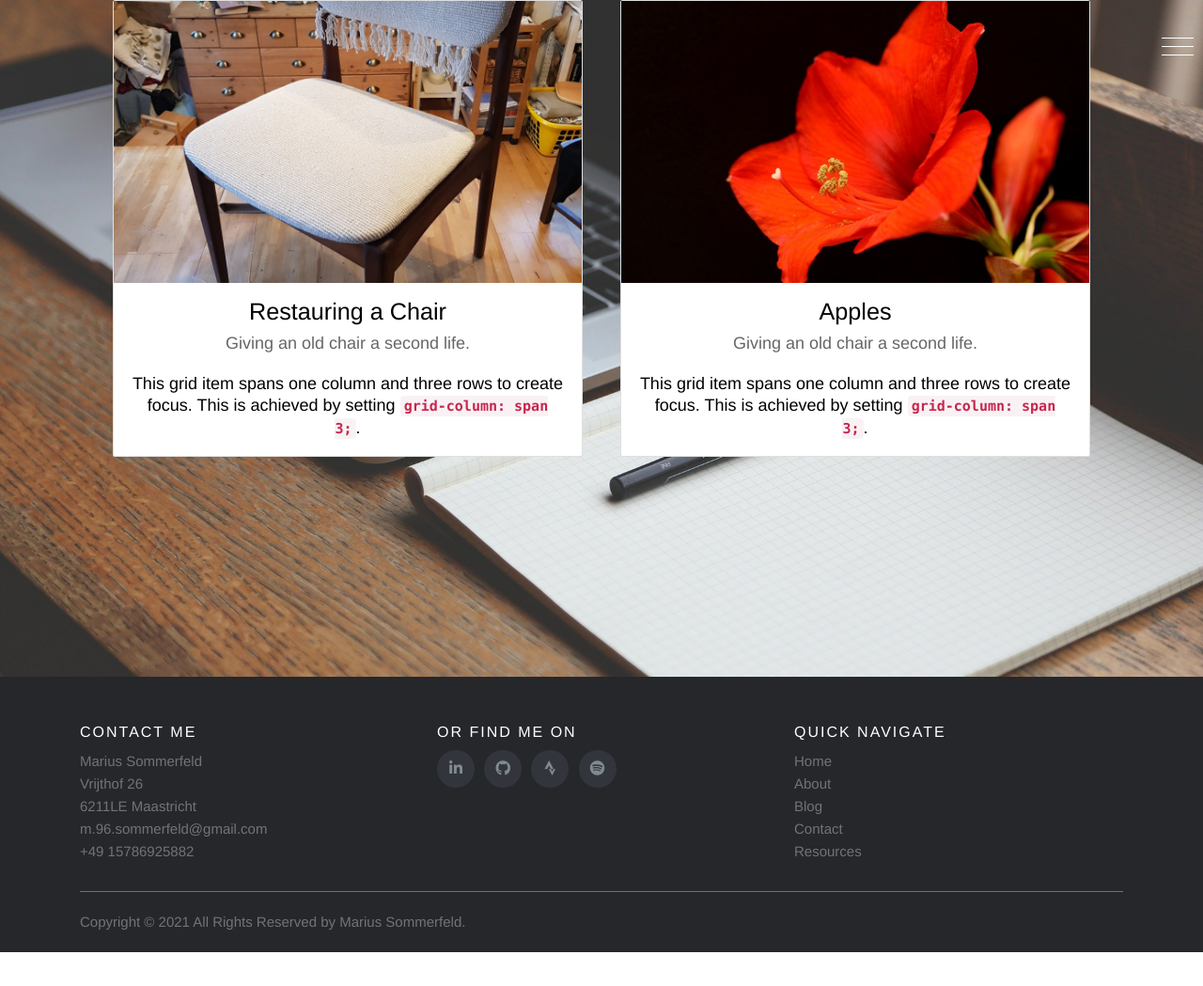
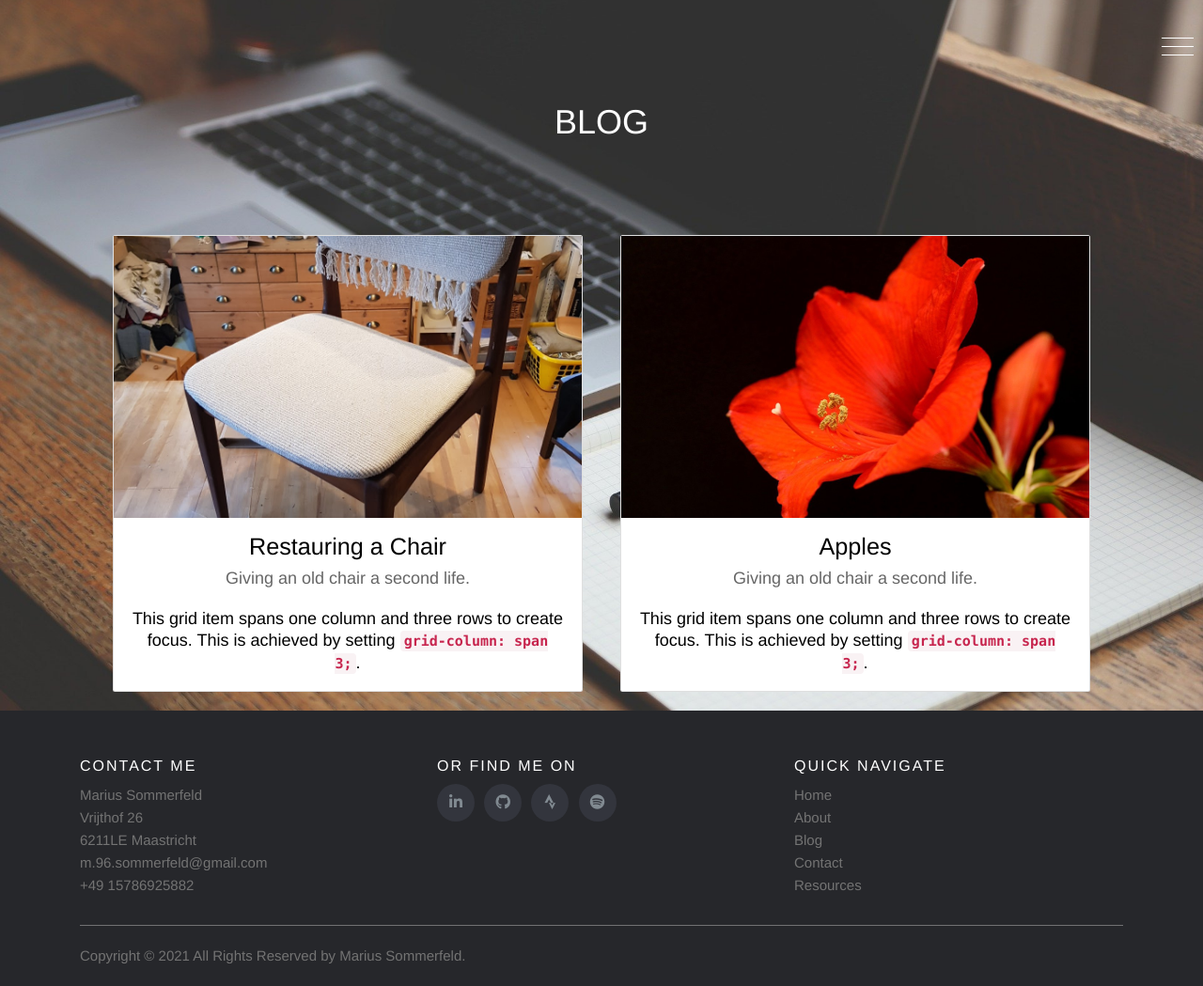
Before and after one commit to Marius-So/Marius-So.github.io, a Jekyll site: the page built from sites/blog.html, in a window 1280 px wide. Shown: the whole page at 94% size. Built offline with Jekyll 4.4.1, drawn with Linux system fonts in a browser that asks for light colours; nearby versions of some CDN libraries; comment, search, counter and statistics services are not loaded; before the commit the page ends 1013 px from its top, so only the background shows below that.

Commit message:
some more work on this

```diff
--- a/_sass/about-styling.scss
+++ b/_sass/about-styling.scss
@@ -97,4 +97,29 @@
         background-color: rgba(255, 249, 240, 0.631);
 
     }
+
+@media (max-width: 599px){
+        .content_block{
+            margin: 0 0;
+            width:100%;
+            font-size: 1.3em;
+
+        }
+        .about h2{
+            padding-bottom: 0;
+            margin-top: 0px;
+        }
+        .hello{
+            margin-top: 0px;
+        }
+    }
+
+    @media (max-width: 450px){
+        .content_block{
+            margin: 0 0;
+            width:100%;
+            font-size: 1.1em;
+
+        }
+    }
 }
--- a/_sass/blogcards.scss
+++ b/_sass/blogcards.scss
@@ -181,3 +181,23 @@ CSS Grid layout for wider screens, when browser supports grid:
 	}
 
 }
+
+.blogtitle{
+	text-align: center;
+    min-height: 250px;
+    position: relative;
+    background-position: center center;
+    width: 100%;
+    background-repeat: no-repeat;
+}
+
+.blogtitle div{
+    margin: 0;
+    position: absolute;
+    top: 50%;
+    left: 50%;
+    -ms-transform: translate(-50%, -50%);
+    transform: translate(-50%, -50%);
+	max-width: 80%;
+	color: white;
+}
--- a/sites/about.html
+++ b/sites/about.html
@@ -7,7 +7,7 @@ permalink: /sites/about.html
 <div class="about">
 
     <div class="content_block">
-        <h2>Hello! You got this far. Well it seems you are interested in me. Thank you for that. <br> <br> So this is me</h2>
+        <h2 class="Hello">Hello! You got this far. Well it seems you are interested in me. Thank you for that. <br> <br> So this is me</h2>
         <img src="/assets/images/Sommerfeld.jpg" alt="that is me">
         <br>
         <br>
--- a/sites/blog.html
+++ b/sites/blog.html
@@ -2,6 +2,14 @@
 layout: default
 title: posts
 ---
+
+
+<div class="blogtitle">
+  <div>
+      <h1>BLOG</h1>
+  </div>
+
+</div>
 
 <div class="blog-grid">
 <main id="content" class="main-area">
```
Also changed, not shown: 1 other file.
